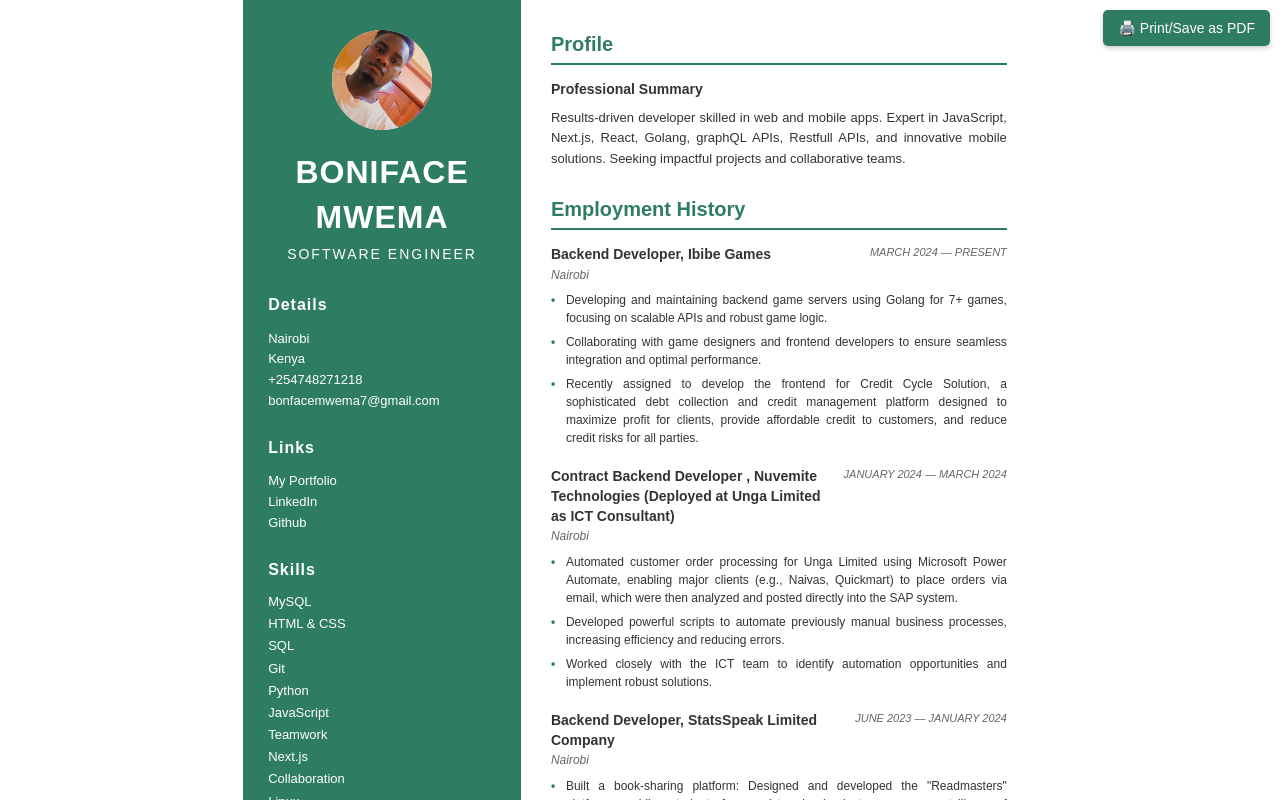
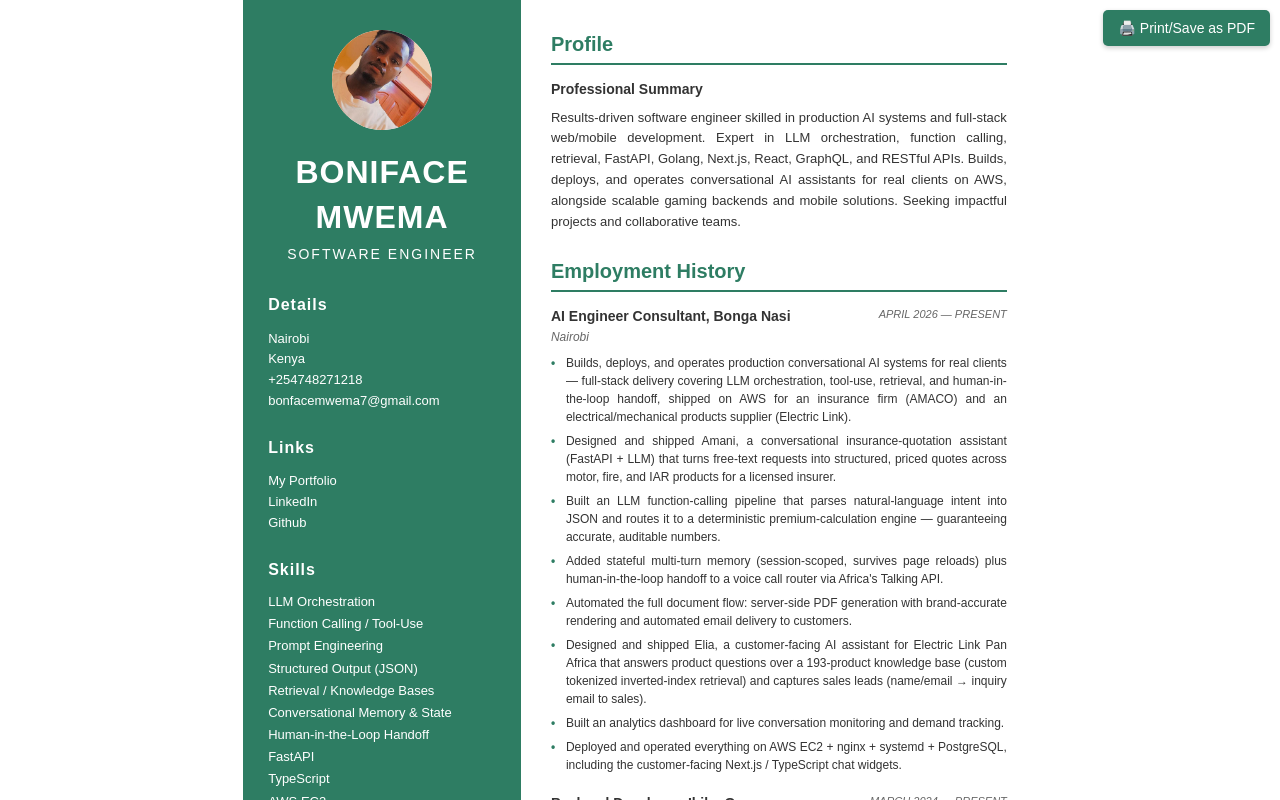
Before and after one commit to Techbite-sudo/Resume, a Next.js app: page / in a window 1280 px wide. Shown: the top 800 px of the page. Built offline with nearby package versions, Linux system fonts and the light colour scheme.

Commit message:
Add Bonga Nasi AI Engineer role, expand skills with AI/LLM stack, update summary and portfolio link

```diff
--- a/app/page.tsx
+++ b/app/page.tsx
@@ -101,7 +101,7 @@ export default function Resume() {
           <div className="sidebar-section">
             <h3>Links</h3>
             <p>
-              <a href="https://techbite-portfolio.vercel.app/" target="_blank" rel="noreferrer">
+              <a href="https://mwema.techbiteventures.com/" target="_blank" rel="noreferrer">
                 My Portfolio
               </a>
               <br />
@@ -118,6 +118,18 @@ export default function Resume() {
           <div className="sidebar-section">
             <h3>Skills</h3>
             <ul className="skills-list">
+              <li>LLM Orchestration</li>
+              <li>Function Calling / Tool-Use</li>
+              <li>Prompt Engineering</li>
+              <li>Structured Output (JSON)</li>
+              <li>Retrieval / Knowledge Bases</li>
+              <li>Conversational Memory & State</li>
+              <li>Human-in-the-Loop Handoff</li>
+              <li>FastAPI</li>
+              <li>TypeScript</li>
+              <li>AWS EC2</li>
+              <li>nginx / systemd</li>
+              <li>Linux Server Admin</li>
               <li>MySQL</li>
               <li>HTML & CSS</li>
               <li>SQL</li>
@@ -160,9 +172,7 @@ export default function Resume() {
             <div className="profile-summary">
               <h3>Professional Summary</h3>
               <p>
-                Results-driven developer skilled in web and mobile apps. Expert in JavaScript, Next.js, React, Golang,
-                graphQL APIs, Restfull APIs, and innovative mobile solutions. Seeking impactful projects and
-                collaborative teams.
+                Results-driven software engineer skilled in production AI systems and full-stack web/mobile development. Expert in LLM orchestration, function calling, retrieval, FastAPI, Golang, Next.js, React, GraphQL, and RESTful APIs. Builds, deploys, and operates conversational AI assistants for real clients on AWS, alongside scalable gaming backends and mobile solutions. Seeking impactful projects and collaborative teams.
               </p>
             </div>
           </div>
@@ -170,6 +180,28 @@ export default function Resume() {
           {/* EMPLOYMENT HISTORY */}
           <div className="section">
             <h2>Employment History</h2>
+
+            <div className="job-entry">
+              <div className="job-header">
+                <div className="job-title">
+                  <h3>AI Engineer Consultant, Bonga Nasi</h3>
+                  <div className="job-company">Nairobi</div>
+                </div>
+                <div className="job-dates">APRIL 2026 — PRESENT</div>
+              </div>
+              <div className="job-description">
+                <ul>
+                  <li>Builds, deploys, and operates production conversational AI systems for real clients — full-stack delivery covering LLM orchestration, tool-use, retrieval, and human-in-the-loop handoff, shipped on AWS for an insurance firm (AMACO) and an electrical/mechanical products supplier (Electric Link).</li>
+                  <li>Designed and shipped Amani, a conversational insurance-quotation assistant (FastAPI + LLM) that turns free-text requests into structured, priced quotes across motor, fire, and IAR products for a licensed insurer.</li>
+                  <li>Built an LLM function-calling pipeline that parses natural-language intent into JSON and routes it to a deterministic premium-calculation engine — guaranteeing accurate, auditable numbers.</li>
+                  <li>Added stateful multi-turn memory (session-scoped, survives page reloads) plus human-in-the-loop handoff to a voice call router via Africa's Talking API.</li>
+                  <li>Automated the full document flow: server-side PDF generation with brand-accurate rendering and automated email delivery to customers.</li>
+                  <li>Designed and shipped Elia, a customer-facing AI assistant for Electric Link Pan Africa that answers product questions over a 193-product knowledge base (custom tokenized inverted-index retrieval) and captures sales leads (name/email → inquiry email to sales).</li>
+                  <li>Built an analytics dashboard for live conversation monitoring and demand tracking.</li>
+                  <li>Deployed and operated everything on AWS EC2 + nginx + systemd + PostgreSQL, including the customer-facing Next.js / TypeScript chat widgets.</li>
+                </ul>
+              </div>
+            </div>
 
             <div className="job-entry">
               <div className="job-header">
```
